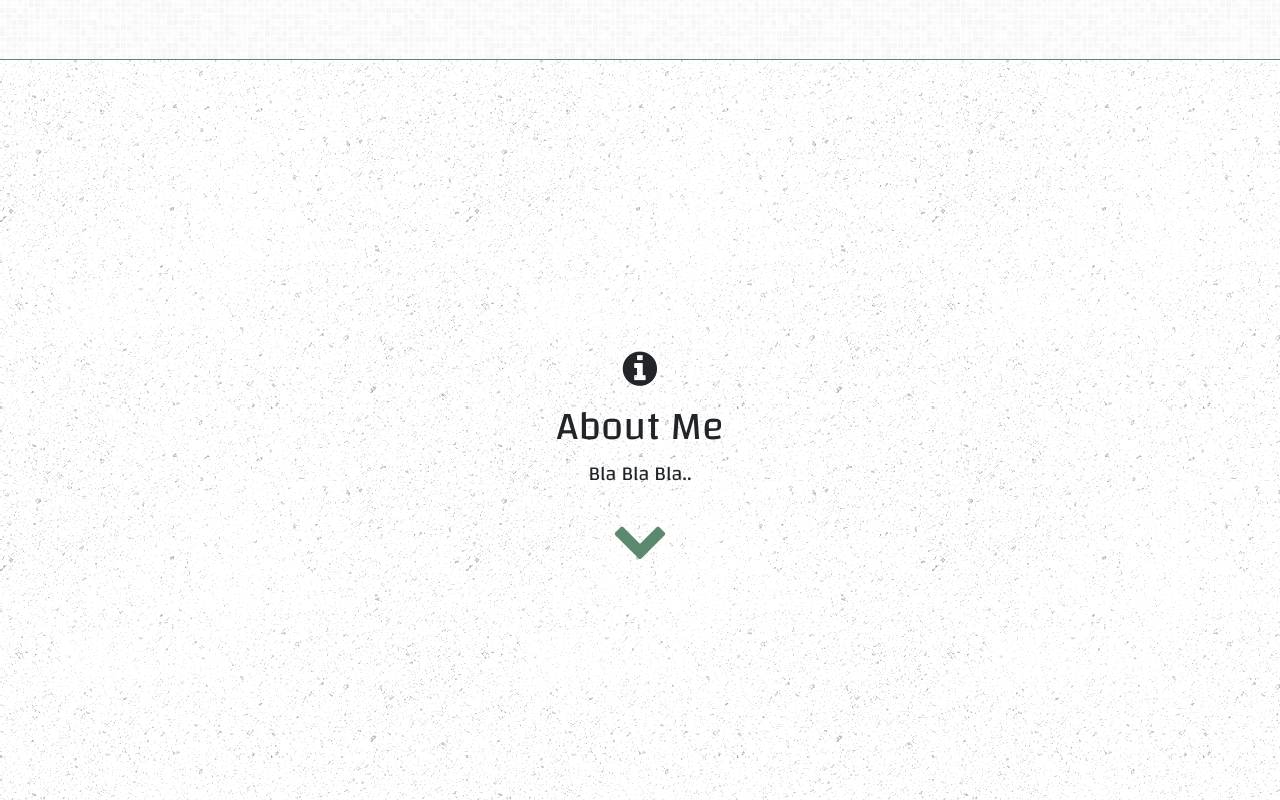
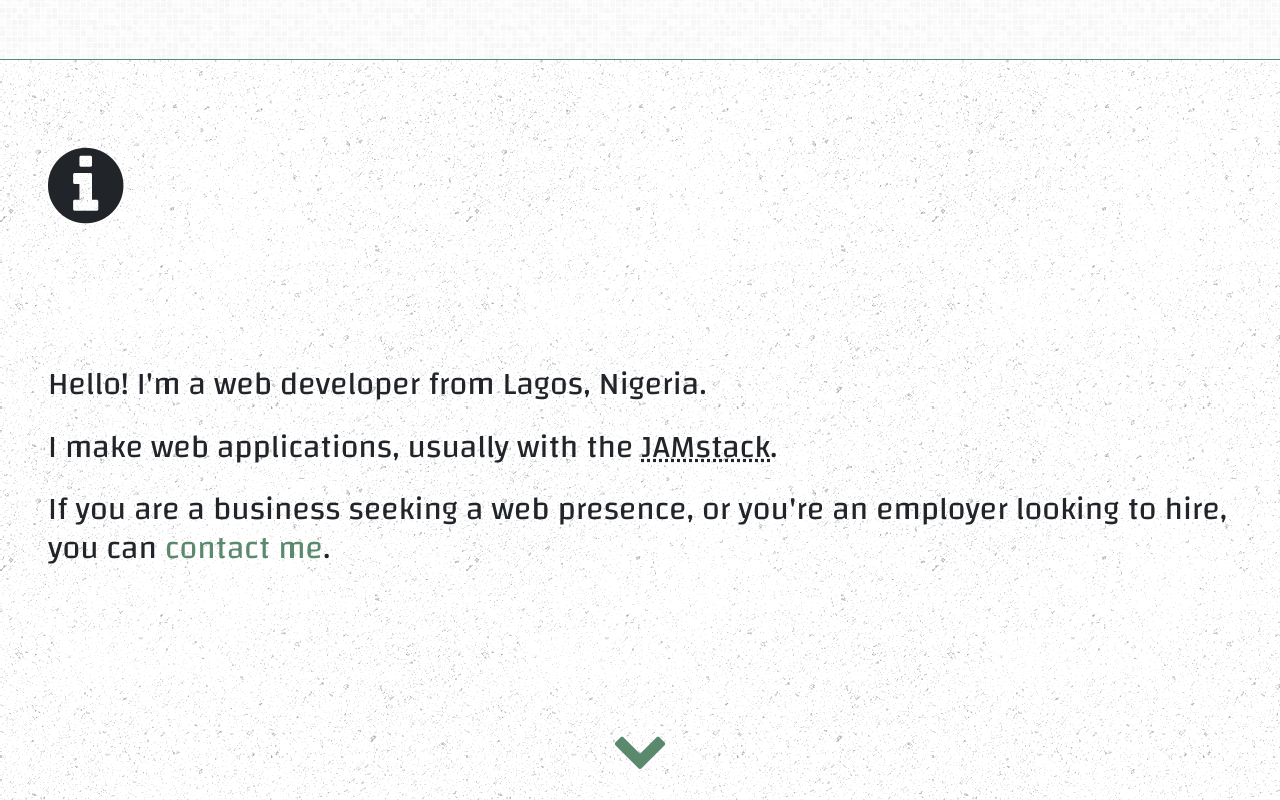
Before and after one commit to OgbeniHMMD/hmmd.xyz, a Nuxt app: page / in a window 1280 px wide. Shown: the part 740-1540 px from the top of the page. Built offline with nearby package versions, Linux system fonts and the light colour scheme.

Commit message:
Popluated 'About Me' page

```diff
--- a/components/AboutMe.vue
+++ b/components/AboutMe.vue
@@ -1,22 +1,36 @@
 <template>
   <div id="about">
     <div
-      class="d-flex justify-content-center align-items-center min-vh-100 border-dark border-bottom text-center m-0 my-auto"
+      class="d-flex justify-content-center align-items-center min-vh-100 border-dark border-bottom m-0 my-auto"
       style="background-image: url('/patterns/asfalt-dark.png')"
     >
-      <div>
-        <div class="h1">
+      <div class="d-flex flex-column justify-content-around p-3 px-md-5 vh-100">
+        <div class="display-2">
           <i class="fa fa-info-circle"></i>
         </div>
-        <div class="h1">About Me</div>
-        <p class="lead">Bla Bla Bla..</p>
+        <div>
+          <p class="h2 mb-4">Hello! I'm a web developer from Lagos, Nigeria.</p>
+          <p class="h2 mb-4">
+            I make web applications, usually with the
+            <abbr
+              title="Javascript, API and Markup"
+            >JAMstack</abbr>.
+          </p>
+          <p class="h2 mb-4">
+            If you are a business seeking a web presence, or you're an employer looking to hire, you can
+            <a
+              href="#contact"
+            >contact me</a>.
+          </p>
+        </div>
 
-        <jump-down anchor="contact" />
+        <div class="text-center">
+          <jump-down anchor="contact" />
+        </div>
       </div>
     </div>
   </div>
 </template>
-
 
 <script>
 import JumpDown from "~/components/JumpDown.vue";
```
